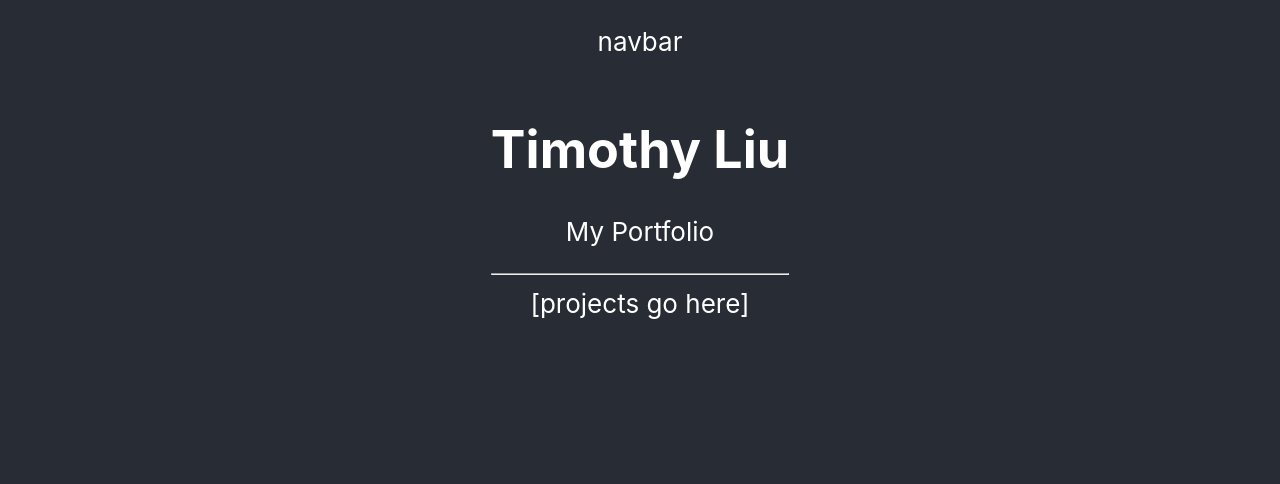
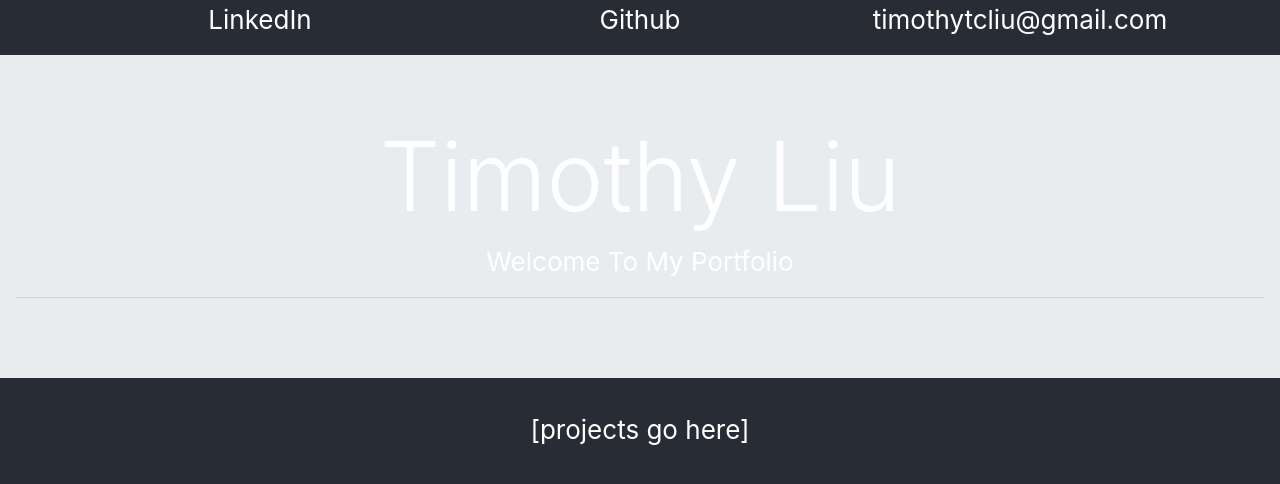
Before and after one commit to timothytcliu/portfolio_v1, a React (Create React App) app: page / in a window 1280 px wide. Shown: the top 484 px of the page. Built offline with nearby package versions, Linux system fonts and the light colour scheme.

Commit message:
Bootstrap layout

```diff
--- a/src/App.css
+++ b/src/App.css
@@ -4,7 +4,7 @@
   min-height: 100vh;
   display: flex;
   flex-direction: column;
-  align-items: center;
+  /* align-items: center; */
   /* justify-content: center; */
   font-size: calc(10px + 2vmin);
   color: white;
--- a/src/App.js
+++ b/src/App.js
@@ -1,5 +1,6 @@
 import React from 'react';
 // import logo from './logo.svg';
+import 'bootstrap/dist/css/bootstrap.css';
 import Navbar from './components/navbar';
 import Hero from './components/hero';
 import Projects from './components/projects';
--- a/src/components/hero.js
+++ b/src/components/hero.js
@@ -1,13 +1,19 @@
 import React from 'react';
-import { Jumbotron } from 'reactstrap';
+import { Jumbotron, Container, Row, Col } from 'reactstrap';
 
 const Hero = () => {
   return (
     <>
-      <Jumbotron>
-        <h1>Timothy Liu</h1>
-        <p>My Portfolio</p>
-        <hr />
+      <Jumbotron fluid>
+        <Container fluid>
+          <Row>
+            <Col s="12">
+              <h1 className="display-1"> Timothy Liu </h1>
+            </Col>
+          </Row>
+          <p>Welcome To My Portfolio</p>
+          <hr />
+        </Container>
       </Jumbotron>
     </>
   );
--- a/src/components/navbar.js
+++ b/src/components/navbar.js
@@ -1,7 +1,24 @@
 import React from 'react';
+import { Container, Row, Col } from 'reactstrap';
 
 const Navbar = () => {
-  return <p>navbar</p>;
+  return (
+    <div>
+      <Container>
+        <Row>
+          <Col>
+            <p>LinkedIn</p>
+          </Col>
+          <Col>
+            <p>Github</p>
+          </Col>
+          <Col>
+            <p>timothytcliu@gmail.com</p>
+          </Col>
+        </Row>
+      </Container>
+    </div>
+  );
 };
 
 export default Navbar;
```
